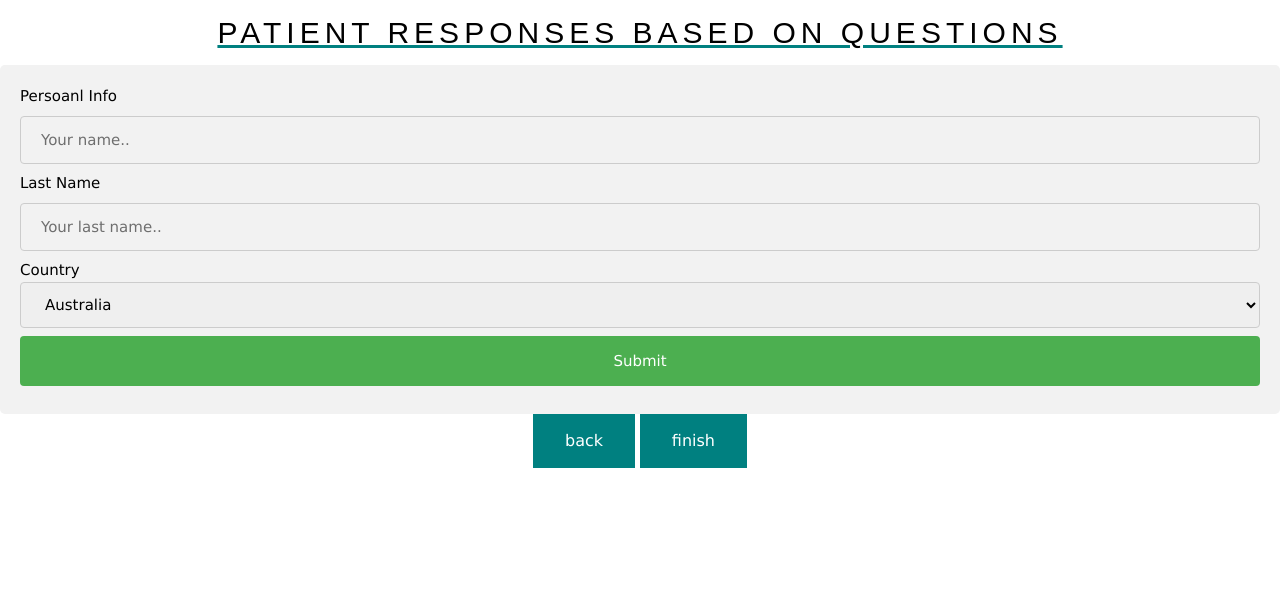
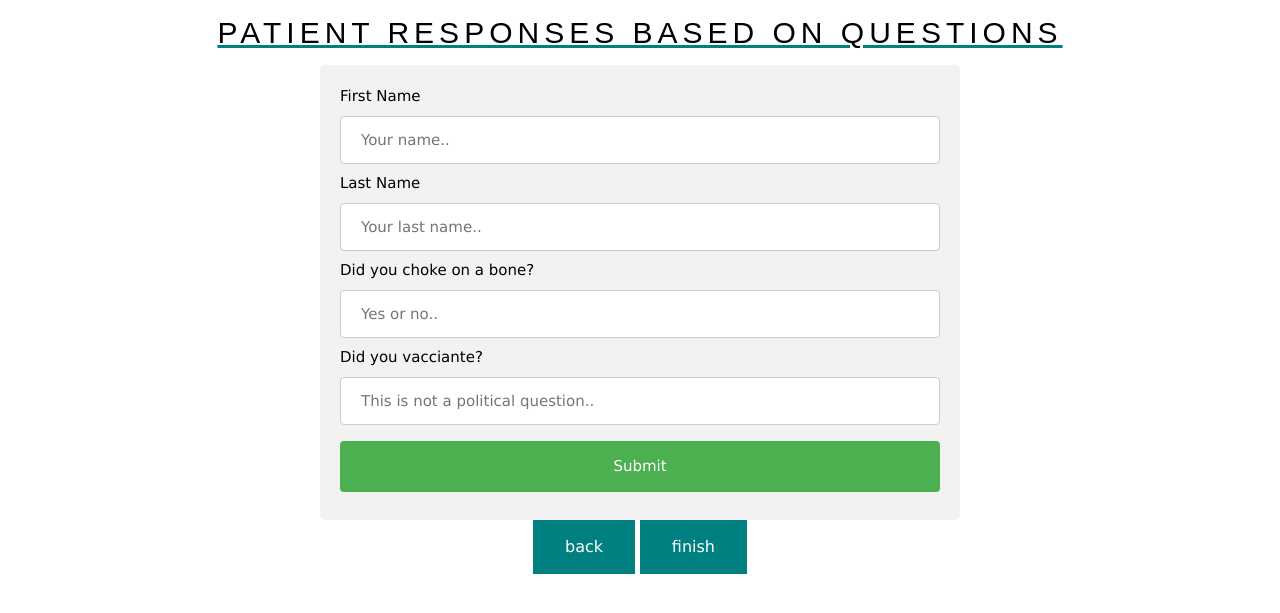
Before and after one commit to kesamercy/thewasolo, a PHP site: page /responseForm.html in a window 1280 px wide. Shown: the top 613 px of the page. Run offline with PHP 8.4, Linux system fonts and the light colour scheme; some libraries are stand-ins or nearby versions.

Commit message:
designed response form

```diff
--- a/responseForm.html
+++ b/responseForm.html
@@ -19,22 +19,21 @@
 
         <h1 class="categoryTitle page_title">Patient Responses based on questions</h1>
 
-        <div class="responseForm">
+        <div class=responseForm>
             <form action="/action_page.php">
-                <label for="fname">Persoanl Info</label>
-                <input type="text" id="fname" name="firstname" placeholder="Your name..">
+                <label for="fname">First Name</label>
+                <input type="patientResponse" id="fname" name="firstname" placeholder="Your name..">
 
                 <label for="lname">Last Name</label>
-                <input type="text" id="lname" name="lastname" placeholder="Your last name..">
+                <input type="patientResponse" id="lname" name="lastname" placeholder="Your last name..">
 
-                <label for="country">Country</label>
-                <select id="country" name="country">
-                <option value="australia">Australia</option>
-                <option value="canada">Canada</option>
-                <option value="usa">USA</option>
-              </select>
+                <label for="lname">Did you choke on a bone?</label>
+                <input type="patientResponse" id="lname" name="lastname" placeholder="Yes or no..">
 
-                <input type="submit" value="Submit">
+                <label for="lname">Did you vacciante?</label>
+                <input type="patientResponse" id="lname" name="lastname" placeholder="This is not a political question..">
+
+                <input id="responseFormSubmitButton" type="submit" value="Submit">
             </form>
         </div>
 
--- a/style.css
+++ b/style.css
@@ -216,8 +216,7 @@
 
 /* response form styling */
 
-input[type=text],
-select {
+input[type=patientResponse] {
     width: 100%;
     padding: 12px 20px;
     margin: 8px 0;
@@ -227,7 +226,7 @@
     box-sizing: border-box;
 }
 
-input[type=submit] {
+input[id=responseFormSubmitButton] {
     width: 100%;
     background-color: #4CAF50;
     color: white;
@@ -238,7 +237,7 @@
     cursor: pointer;
 }
 
-input[type=submit]:hover {
+input[id=responseFormSubmitButton]:hover {
     background-color: #45a049;
 }
 
@@ -246,4 +245,6 @@
     border-radius: 5px;
     background-color: #f2f2f2;
     padding: 20px;
+    width: 50%;
+    margin: auto;
 }
```
